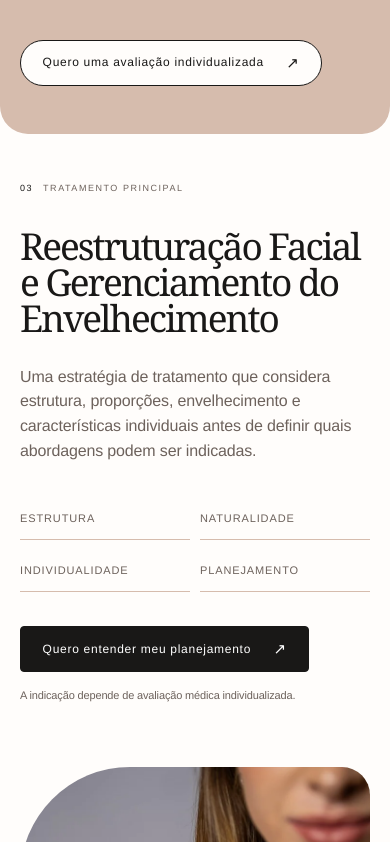
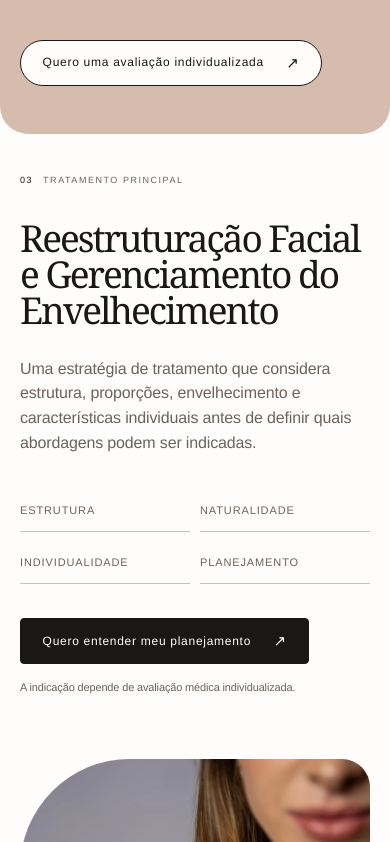
Before and after one commit to vowdigital/lp_dra_ana_clara_monteiro, a website with bundled scripts: page public/index.html in a window 390 px wide. Shown: the part 5882-6724 px from the top of the page. Built offline with nearby package versions, Linux system fonts and the light colour scheme.

Commit message:
style: compactar espacamento entre secoes

```diff
--- a/public/overrides.css
+++ b/public/overrides.css
@@ -1187,3 +1187,33 @@ h1 { font-size: clamp(2.8rem, 5vw, 5.8rem); }
     padding: 20px 0 !important;
   }
 }
+
+/* Ritmo mais compacto entre as seções 3 a 9 e a localização. */
+main > section.facial,
+main > section.treatments,
+main > section.differentials,
+main > section.results,
+main > section.testimonials,
+main > section.journey,
+main > section.location {
+  padding-bottom: clamp(2.5rem, 3.5vw, 4rem) !important;
+  padding-top: clamp(2.5rem, 3.5vw, 4rem) !important;
+}
+.treatment-columns { margin-top: 24px; }
+.differentials-layout { margin-top: 20px; }
+.results-gallery { margin-top: 24px; }
+.journey-list { margin-top: 24px; }
+@media (max-width: 850px) {
+  main > section.facial,
+  main > section.treatments,
+  main > section.differentials,
+  main > section.results,
+  main > section.testimonials,
+  main > section.journey,
+  main > section.location {
+    padding-bottom: 2.5rem !important;
+    padding-top: 2.5rem !important;
+  }
+  .treatment-columns { margin-top: 20px; }
+  .journey-list { margin-top: 20px; }
+}
```
Also changed, not shown: dist/overrides.css.
